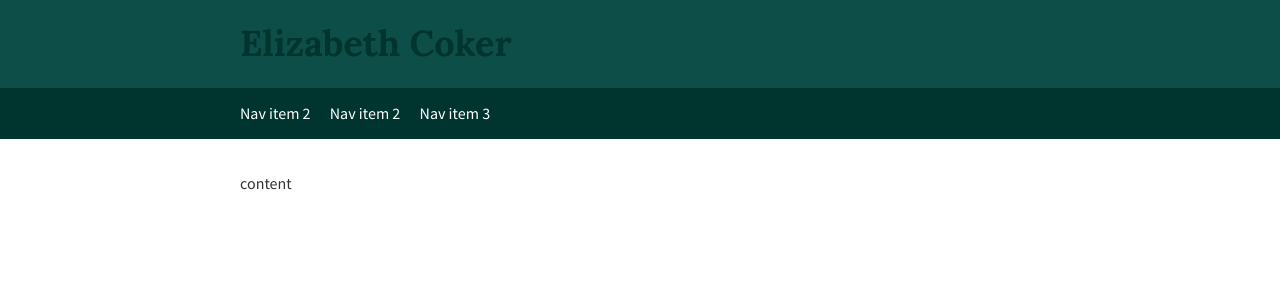
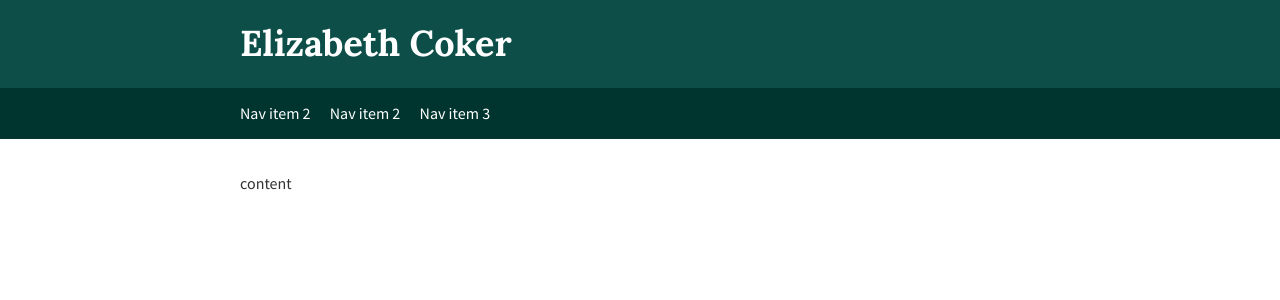
Before and after one commit to eac54/eac54.github.io, a Jekyll site: the page built from index.md, in a window 1280 px wide. Shown: the top 300 px of the page. Built offline with Jekyll 4.4.1, drawn with Linux system fonts in a browser that asks for light colours.

Commit message:
Update main.css

```diff
--- a/css/main.css
+++ b/css/main.css
@@ -90,7 +90,7 @@ Layout styles
 
 .header-heading {
 	margin: 0;
-	colour: #fff;
+	color: #fff;
 }
 
 .nav-bar
```
